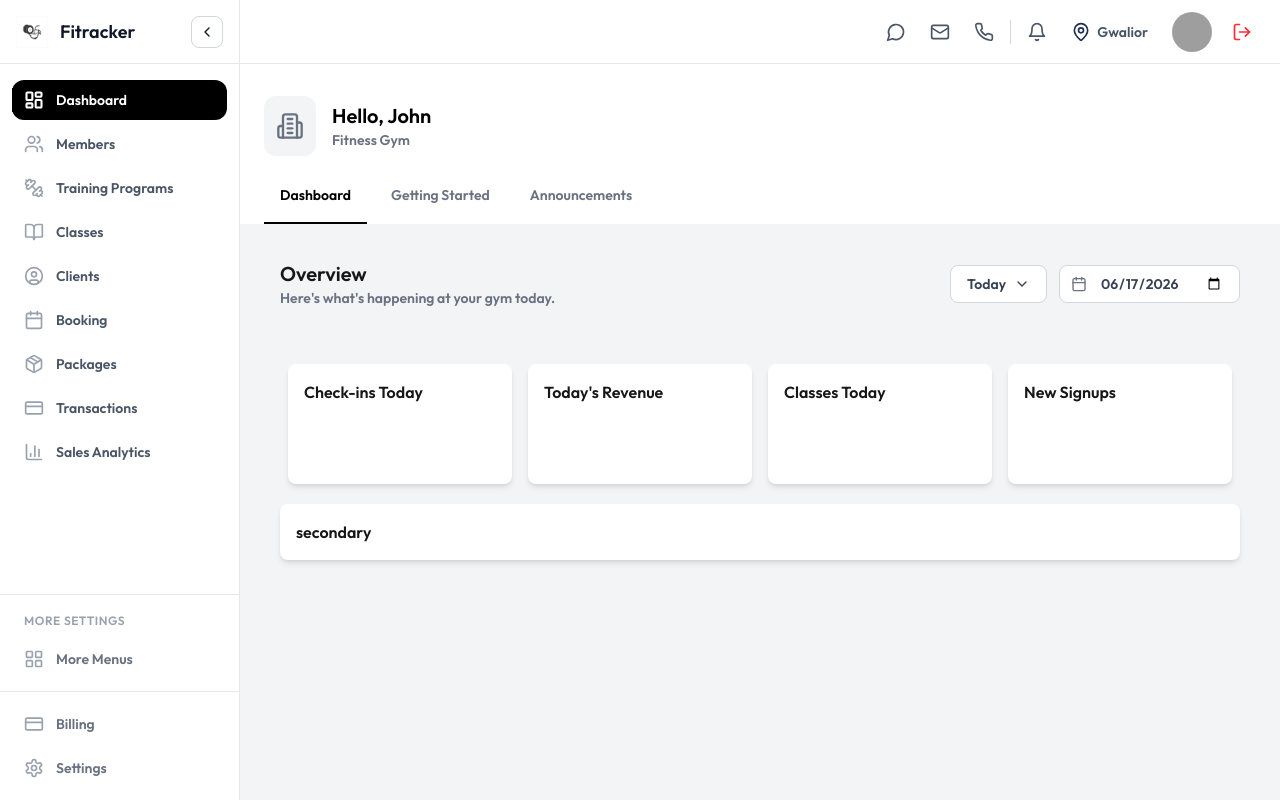
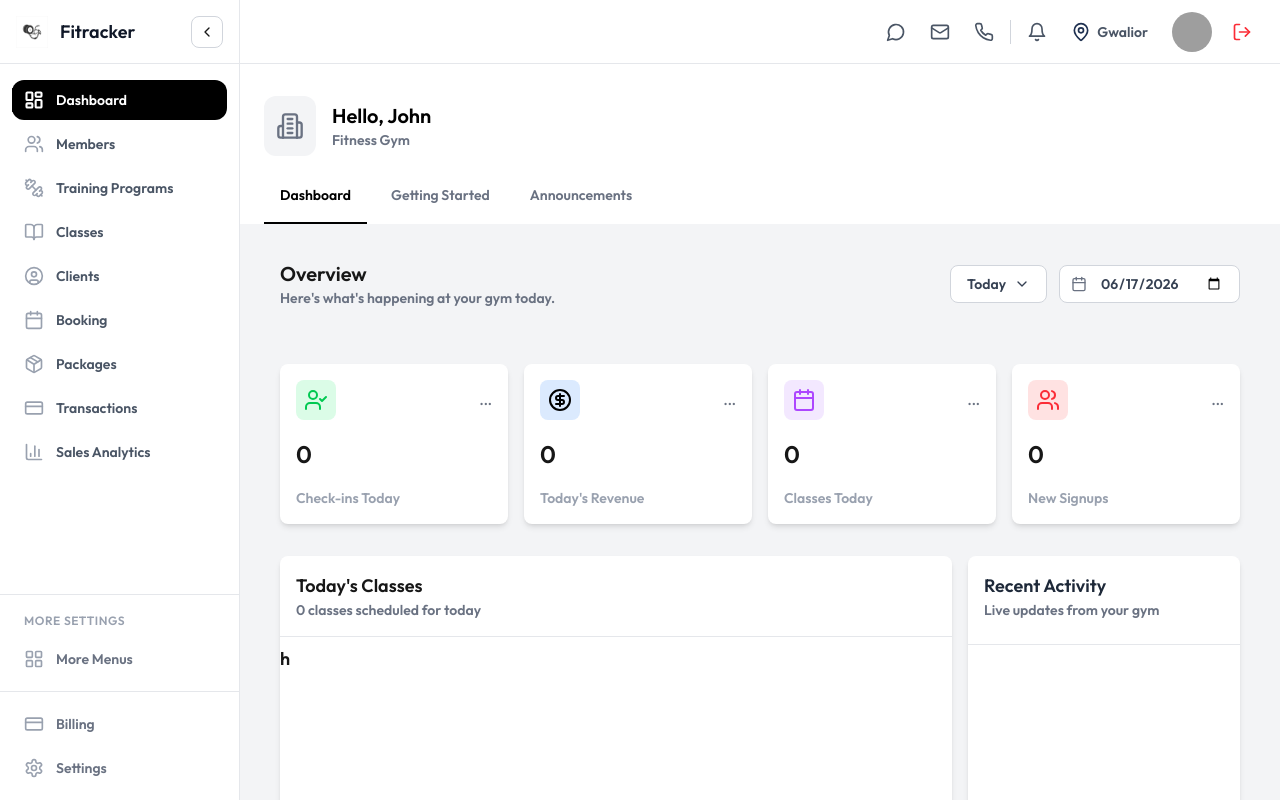
Before and after one commit to Poorvi1824/bookify, a Next.js app in the folder book/bookify/: page /dashboard in a window 1280 px wide. Built offline with nearby package versions, Linux system fonts and the light colour scheme; grey boxes are pictures that could not be loaded.

Commit message:
dashboard overview design

```diff
--- a/book/bookify/src/app/component/dashboard/overviewDasboard.js
+++ b/book/bookify/src/app/component/dashboard/overviewDasboard.js
@@ -1,7 +1,7 @@
 "use client"
 
 import { useState } from 'react';
-import { ChevronDown, Calendar, Divide } from 'lucide-react'; // or any icon library
+import { ChevronDown, Calendar, CircleDollarSign, UserCheck, BookOpen, Users } from 'lucide-react';
 
 const days = [
   { name: "Today", value: 0 },
@@ -9,12 +9,12 @@ const days = [
   { name: "This Month", value: 2 }
 ];
 
-const  blocks=[
-   { name: "Check-ins Today" },
-   { name: "Today's Revenue" },
-   {name: "Classes Today"},
-   {name: "New Signups"},
-]
+const blocks = [
+  { name: "Check-ins Today", icon: <UserCheck className="w-8 h-8 p-1 text-green-500" />, iconBg: "bg-green-100" },
+  { name: "Today's Revenue", icon: <CircleDollarSign className="w-8 h-8 p-1 text-black" />, iconBg: "bg-blue-100" },
+  { name: "Classes Today", icon: <Calendar className="w-8 h-8 p-1 text-purple-500" />, iconBg: "bg-purple-100", },
+  { name: "New Signups", icon: <Users className="w-8 h-8 p-1 text-red-500" />, iconBg: "bg-red-100" },
+];
 
 const OverviewDashboard = () => {
   const [selectedDay, setSelectedDay] = useState(days[0]);
@@ -50,8 +50,7 @@ const OverviewDashboard = () => {
                       setSelectedDay(day);
                       setIsOpen(false);
                     }}
-                    className={`w-full text-left px-4 py-2 text-sm hover:bg-gray-100 first:rounded-t-lg last:rounded-b-lg ${
-                      selectedDay.value === day.value ? 'text-black font-medium' : 'text-gray-600'
+                    className={`w-full text-left px-4 py-2 text-sm hover:bg-gray-100 first:rounded-t-lg last:rounded-b-lg ${selectedDay.value === day.value ? 'text-black font-medium' : 'text-gray-600'
                       }`}
                   >
                     {day.name}
@@ -77,21 +76,64 @@ const OverviewDashboard = () => {
 
 
       {/* Blocks Section */}
- <div className="  w-full h-40">
+      <div className="  w-full h-50">
 
 
-                <div className="w-full h-full  flex flex-row justify-between items-center">
+        <div className="w-full h-full gap-4 flex flex-row justify-between items-center">
           {blocks.map((block, index) => (
-  <div key={index} className="w-30 h-30 flex-1 bg-white rounded-lg shadow-md p-4 m-2">
-    {block.name}
+            <div key={index} className="h-40 flex-1 bg-white rounded-lg shadow-md p-4 flex flex-col justify-between">
+              <div className="flex items-center justify-between">
+                <span className={`w-10 h-10 flex rounded-lg items-center justify-center ${block.iconBg}`}>{block.icon}</span>
+                <span className="text-sm text-gray-500">...</span>
+
+              </div>
+              <div className="text-2xl font-semibold ">0</div>
+              <div className="text-2xl  text-sm text-gray-400">{block.name}</div>
+
             </div>
           ))}
 
         </div>
+      </div>
+
+      {/* Secondary Section */}
+
+      <div className="flex  w-full my-3 gap-4 ">
+        {/* Today's Classes Block */}
+
+        <div className="w-[70%]  h-100 bg-white rounded-lg shadow-md text-lg font-bold mb-2">
 
 
+          <div className=" p-4 flex flex-col border-b border-b-gray-200 mb-2 ">
+            <h6 className=" text-25 font-light">Today's Classes</h6>
+            <span className="text-sm text-gray-500">0 classes scheduled for today</span>
           </div>
-            <div className="flex w-full  bg-white rounded-lg shadow-md p-4 ">secondary</div>
+         {/* <div className="w-full  h-0 text-black mt-2 border-t border-t-gray-200"></div> */}
+
+         {/*classes sheduled for today*/}
+
+          <div>h</div>
+
+        </div>
+
+
+
+{/* Live Updates Block */}
+        <div className='flex-1  h-100 bg-white rounded-lg shadow-md text-lg font-bold mb-2'>
+
+
+
+          <div className="flex flex-col boder-b border-b-gray-200 mb-2 p-4 ">
+            <span className="text-25 text-gray-800 ">Recent Activity</span>
+            <span className="text-sm text-gray-500">Live updates from your gym</span>
+
+          </div>
+          <div className="w-full  h-0 text-black mt-2 border-t border-t-gray-200"></div>
+
+          </div>
+      </div>
+
+
     </>
 
 
--- a/book/bookify/src/app/dashboard/layout.js
+++ b/book/bookify/src/app/dashboard/layout.js
@@ -28,7 +28,7 @@ const DashboardLayout = ({ children }) => {
 
         {/* Content */}
         {/* Main content: pt-16 (64px = h-16) to push content below fixed header */}
-  <main className="pt-16 h-screen overflow-y-auto custom-scrollbar">
+  <main className="pt-16 h-screen bg-gray-100 overflow-y-auto custom-scrollbar">
     {/* Your scrollable content goes here */}
 
       {/* Content */}
--- a/book/bookify/src/app/globals.css
+++ b/book/bookify/src/app/globals.css
@@ -35,15 +35,15 @@
   --font-sans: var(--font-geist-sans);
   --font-mono: var(--font-geist-mono);
 
-  /* Custom Font Sizes */
-  --text-text9: 9px;
-  --text-text10: 10px;
-  --text-text11: 11px;
-  --text-text13: 13px;
-  --text-text15: 15px;
-  --text-text20:20px;
-  --text-text26: 25.93px;
-  --text-text32: 32px;
+   /* Custom Font Sizes - these become text-9, text-10, text-11 etc. */
+  --text-9: 9px;
+  --text-10: 10px;
+  --text-11: 11px;
+  --text-13: 13px;
+  --text-15: 15px;
+  --text-20: 20px;
+  --text-26: 25.93px;
+  --text-32: 32px;
 
 }
 
```
Lines whose indentation alone changed are shown as unchanged.
